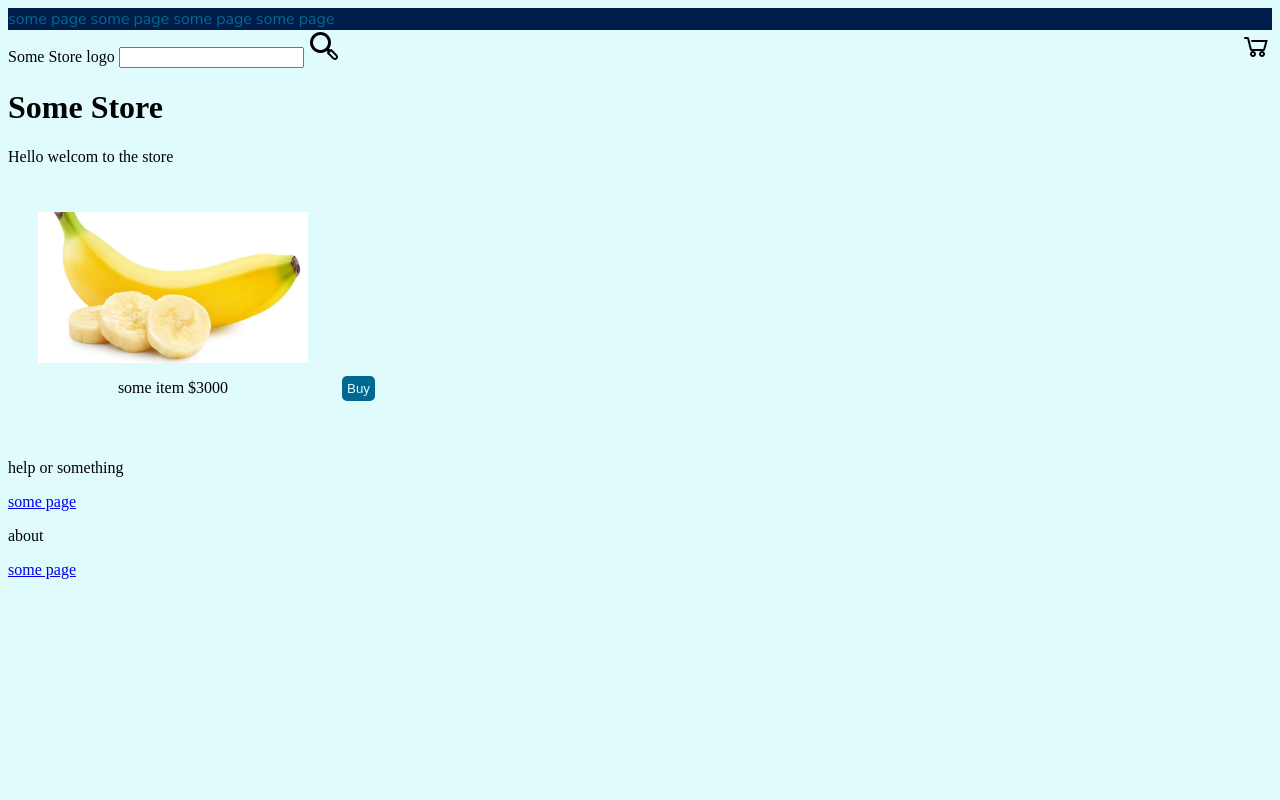
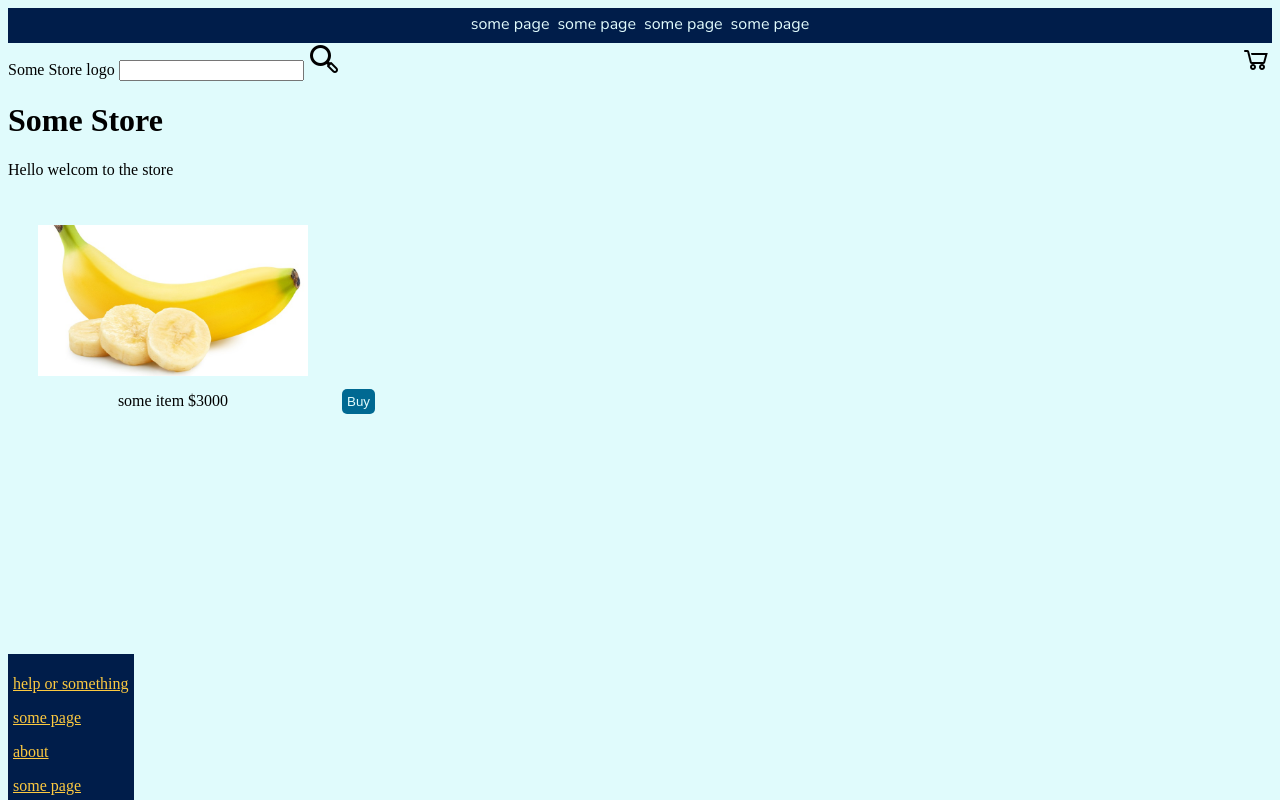
Before and after one commit to jenret/XPStore, a plain HTML site: page views/index.html in a window 1280 px wide. Drawn offline with Linux system fonts and the light colour scheme.

Commit message:
some css

```diff
--- a/views/css/styles.css
+++ b/views/css/styles.css
@@ -14,11 +14,14 @@ rose madder: #DF2935
 
 nav {
     background-color: #001D4A;
+    padding: 5px 5px 8px 5px;
+    text-align: center;
 }
 nav > a {
     font-family: 'Nunito Sans', sans-serif;
+    padding: 2px;
     text-decoration: none;
-    color: #006992;
+    color: #E0FBFC;
 }
 
 nav > a:hover {
@@ -44,6 +47,16 @@ button {
     color: #E0FBFC;
     border: none;
     border-radius: 5px;
+    cursor: pointer;
+}
+
+button:hover {
+    background-color: #015170;
+}
+
+#checkoutButton {
+    float: right;
+    padding: 10px;
 }
 
 ul {
@@ -74,3 +87,18 @@ ul {
     background-color: #c8e7e7;
     cursor: pointer;
 }
+
+footer {
+    position: absolute;
+    bottom: 0;
+    width: auto;
+    height: auto;
+    padding: 5px;
+    background-color: #001D4A;
+    color: #FDCA40;
+    text-decoration: underline;
+}
+
+footer > a {
+    color: #FDCA40;
+}
```
